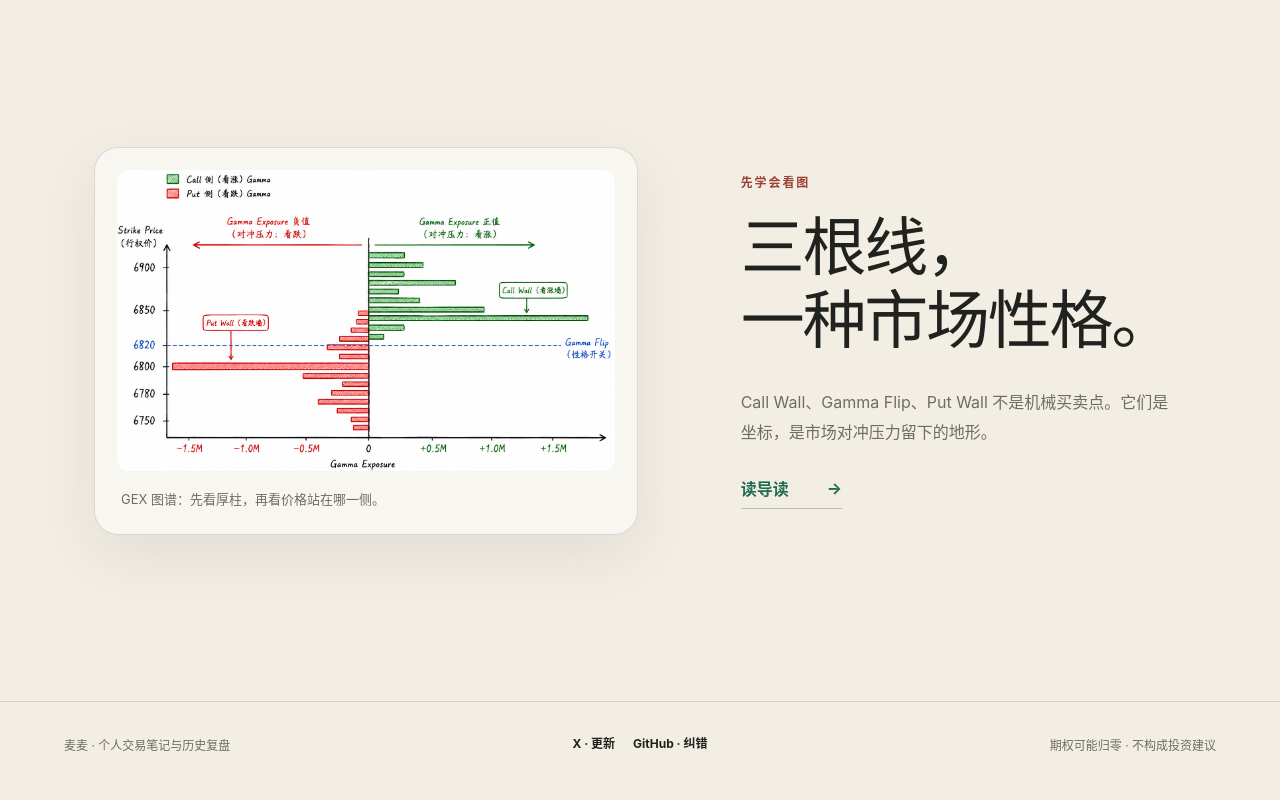
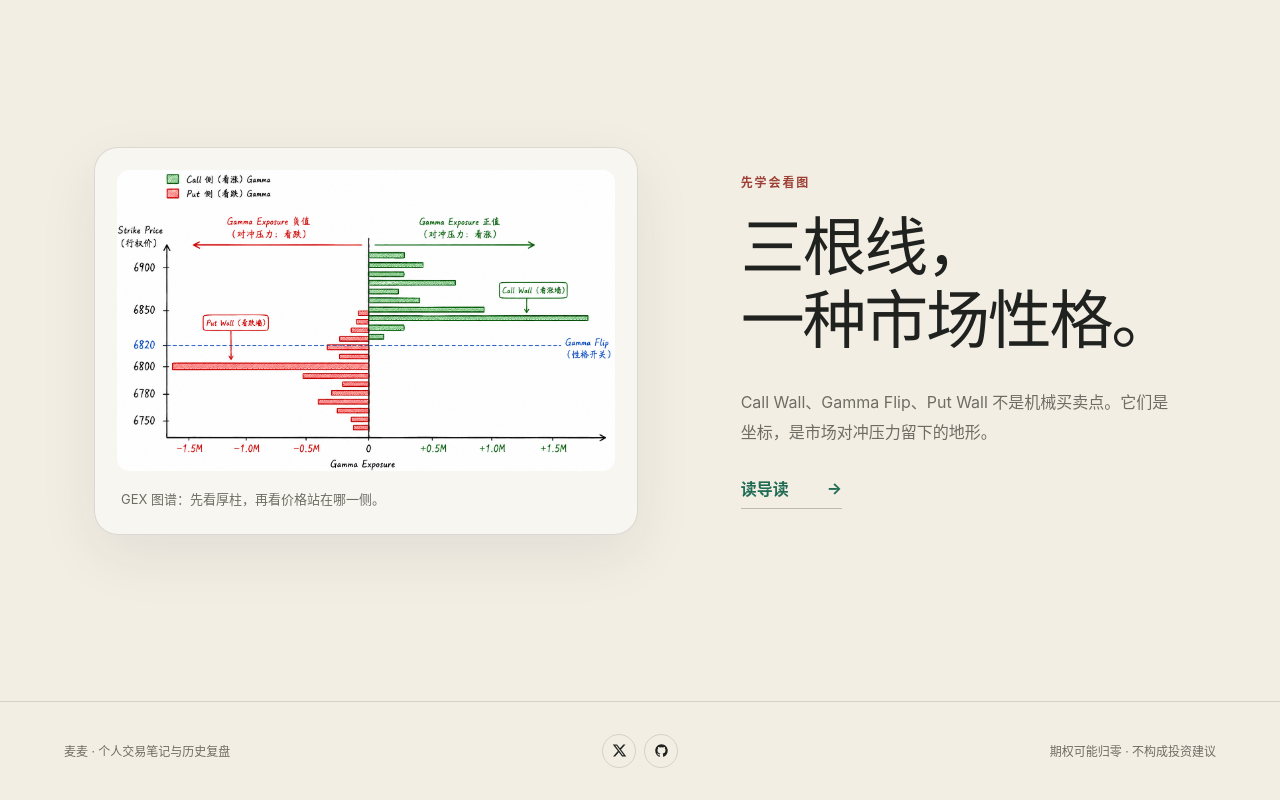
Before and after one commit to kain26/options-wall-book, a React (Vite) app: page / in a window 1280 px wide. Shown: the part 3751-4551 px from the top of the page. Built offline with nearby package versions, Linux system fonts and the light colour scheme.

Commit message:
refine footer social links

```diff
--- a/src/App.tsx
+++ b/src/App.tsx
@@ -57,6 +57,12 @@ function SiteHeader({ language, path, navigate, openMenu, reading }: { language:
   </header>;
 }
 
+function SocialIcon({ name }: { name: 'x' | 'github' }) {
+  return name === 'x'
+    ? <svg aria-hidden="true" viewBox="0 0 24 24"><path d="M18.244 2.25h3.308l-7.227 8.26 8.502 11.24H16.17l-5.214-6.817L4.99 21.75H1.68l7.73-8.835L1.254 2.25H8.08l4.713 6.231 5.451-6.231Zm-1.161 17.52h1.833L7.084 4.126H5.117L17.083 19.77Z" /></svg>
+    : <svg aria-hidden="true" viewBox="0 0 24 24"><path d="M12 2C6.477 2 2 6.59 2 12.253c0 4.53 2.865 8.374 6.839 9.73.5.095.682-.222.682-.494 0-.244-.009-.888-.014-1.744-2.782.62-3.369-1.374-3.369-1.374-.455-1.185-1.11-1.5-1.11-1.5-.908-.637.069-.624.069-.624 1.003.073 1.531 1.057 1.531 1.057.892 1.566 2.341 1.114 2.91.852.091-.663.35-1.114.635-1.37-2.221-.259-4.556-1.14-4.556-5.068 0-1.12.39-2.034 1.029-2.752-.103-.26-.446-1.303.098-2.714 0 0 .84-.276 2.75 1.051A9.35 9.35 0 0 1 12 6.977a9.35 9.35 0 0 1 2.504.346c1.909-1.327 2.748-1.051 2.748-1.051.546 1.411.202 2.454.1 2.714.64.718 1.027 1.632 1.027 2.752 0 3.938-2.339 4.806-4.566 5.06.359.317.678.943.678 1.9 0 1.371-.012 2.477-.012 2.814 0 .274.18.594.688.493C19.138 20.624 22 16.782 22 12.253 22 6.59 17.523 2 12 2Z" /></svg>;
+}
+
 function InteractiveBook({ language, action, opening, openBook }: { language: Language; action: string; opening: boolean; openBook: () => void }) {
   const text = copy[language];
 
@@ -104,7 +110,7 @@ function Home({ language, path, chapters, navigate, openMenu, bookOpening, openB
       <section className="library" id="chapters"><div className="library-head"><div><p className="section-kicker">{text.libraryKicker}</p><h2>{text.libraryTitle}</h2></div><p>{text.libraryDek}</p></div><div className="chapter-grid">{chapters.map((chapter, index) => <ReaderLink className="chapter-card" href={localizedPath(language, `/read/${chapter.slug}`)} navigate={navigate} key={chapter.slug}><div className="chapter-card-top"><span>{String(index + 1).padStart(2, '0')}</span><small>{chapter.minutes} {text.minute}</small></div><p>{chapter.label}</p><h3>{chapter.title.replace(titlePattern, '')}</h3><div className="chapter-card-bottom"><span>{chapter.description}</span><b>↗</b></div></ReaderLink>)}</div></section>
       <section className="map-section"><figure className="map-preview"><img src="/images/gex-map.png" alt={text.mapAlt} /><figcaption>{text.mapCaption}</figcaption></figure><div><p className="section-kicker">{text.mapKicker}</p><h2>{text.mapTitle.split('\n').map((line, index) => <span key={line}>{line}{index === 0 && <br />}</span>)}</h2><p>{text.mapDek}</p><ReaderLink className="text-action" href={localizedPath(language, '/read/gex-guide')} navigate={navigate}>{text.readGuide} <span>→</span></ReaderLink></div></section>
     </main>
-    <footer><span>{text.footerOne}</span><nav className="footer-links" aria-label={text.footerNav}><a href="https://x.com/mm_options" target="_blank" rel="noreferrer">{text.footerX}</a><a href="https://github.com/kain26/options-wall-book/issues" target="_blank" rel="noreferrer">{text.footerGithub}</a></nav><span>{text.footerTwo}</span></footer>
+    <footer><span>{text.footerOne}</span><nav className="footer-links" aria-label={text.footerNav}><a href="https://x.com/mm_options" target="_blank" rel="noreferrer" aria-label={text.footerX}><SocialIcon name="x" /></a><a href="https://github.com/kain26/options-wall-book/issues" target="_blank" rel="noreferrer" aria-label={text.footerGithub}><SocialIcon name="github" /></a></nav><span>{text.footerTwo}</span></footer>
   </div>;
 }
 
--- a/src/styles.css
+++ b/src/styles.css
@@ -160,9 +160,10 @@ img { max-width: 100%; }
 
 footer { display: grid; grid-template-columns: 1fr auto 1fr; gap: 24px; align-items: center; padding: 32px 5vw; border-top: 1px solid var(--line); color: var(--muted); font-size: 12px; }
 footer > span:last-child { justify-self: end; text-align: right; }
-.footer-links { display: flex; gap: 18px; align-items: center; }
-.footer-links a { padding-bottom: 3px; border-bottom: 1px solid transparent; color: var(--ink); font-weight: 700; transition: color .2s ease, border-color .2s ease; }
-.footer-links a:hover { border-color: var(--green); color: var(--green); }
+.footer-links { display: flex; gap: 8px; align-items: center; }
+.footer-links a { display: grid; width: 34px; height: 34px; border: 1px solid var(--line); border-radius: 50%; color: var(--ink); place-items: center; transition: color .2s ease, border-color .2s ease, transform .2s ease; }
+.footer-links svg { width: 15px; height: 15px; fill: currentColor; }
+.footer-links a:hover { border-color: var(--green); color: var(--green); transform: translateY(-2px); }
 
 .drawer-layer { position: fixed; inset: 0; z-index: 100; visibility: hidden; pointer-events: none; }
 .drawer-layer.is-open { visibility: visible; pointer-events: auto; }
```
